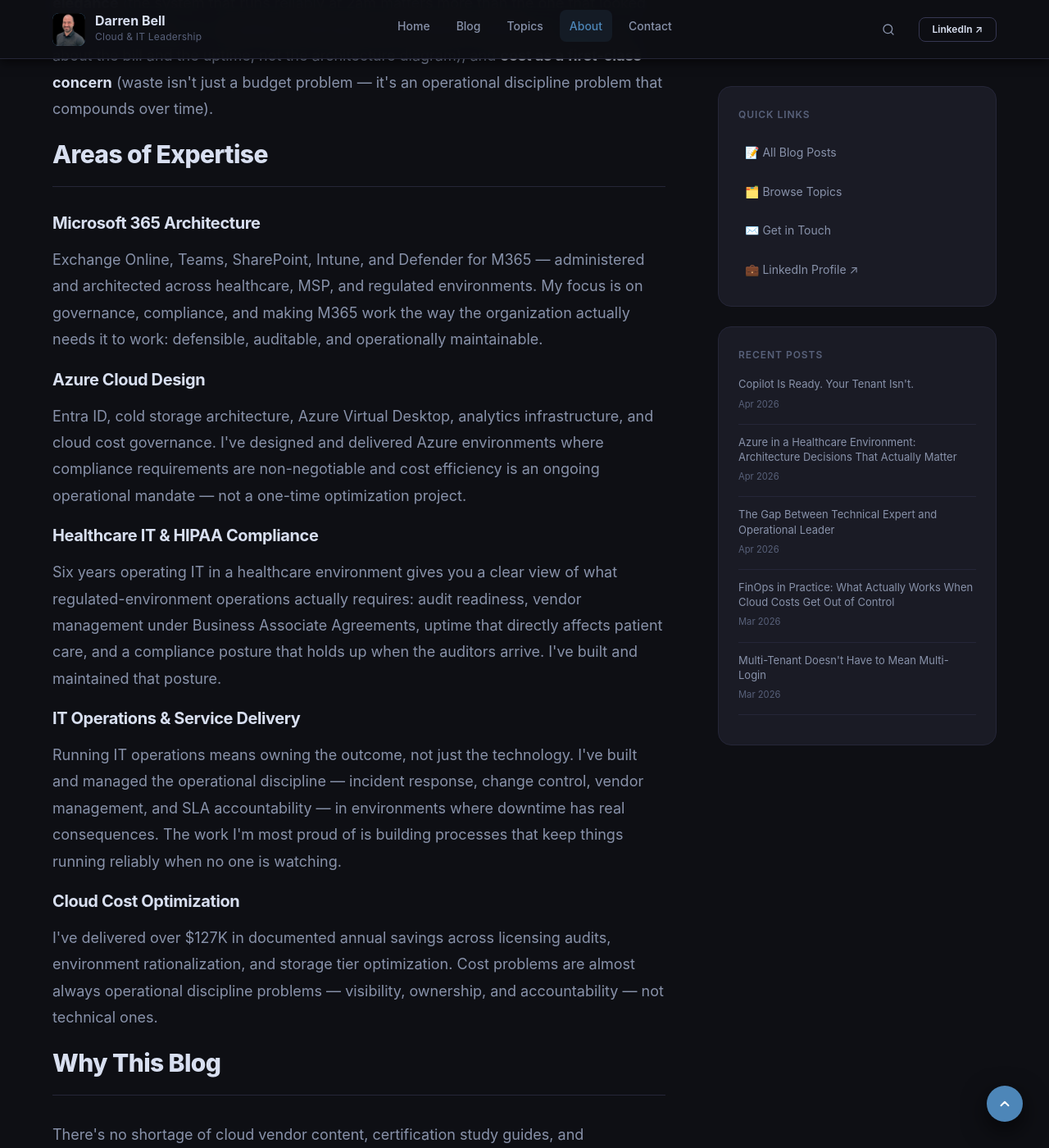
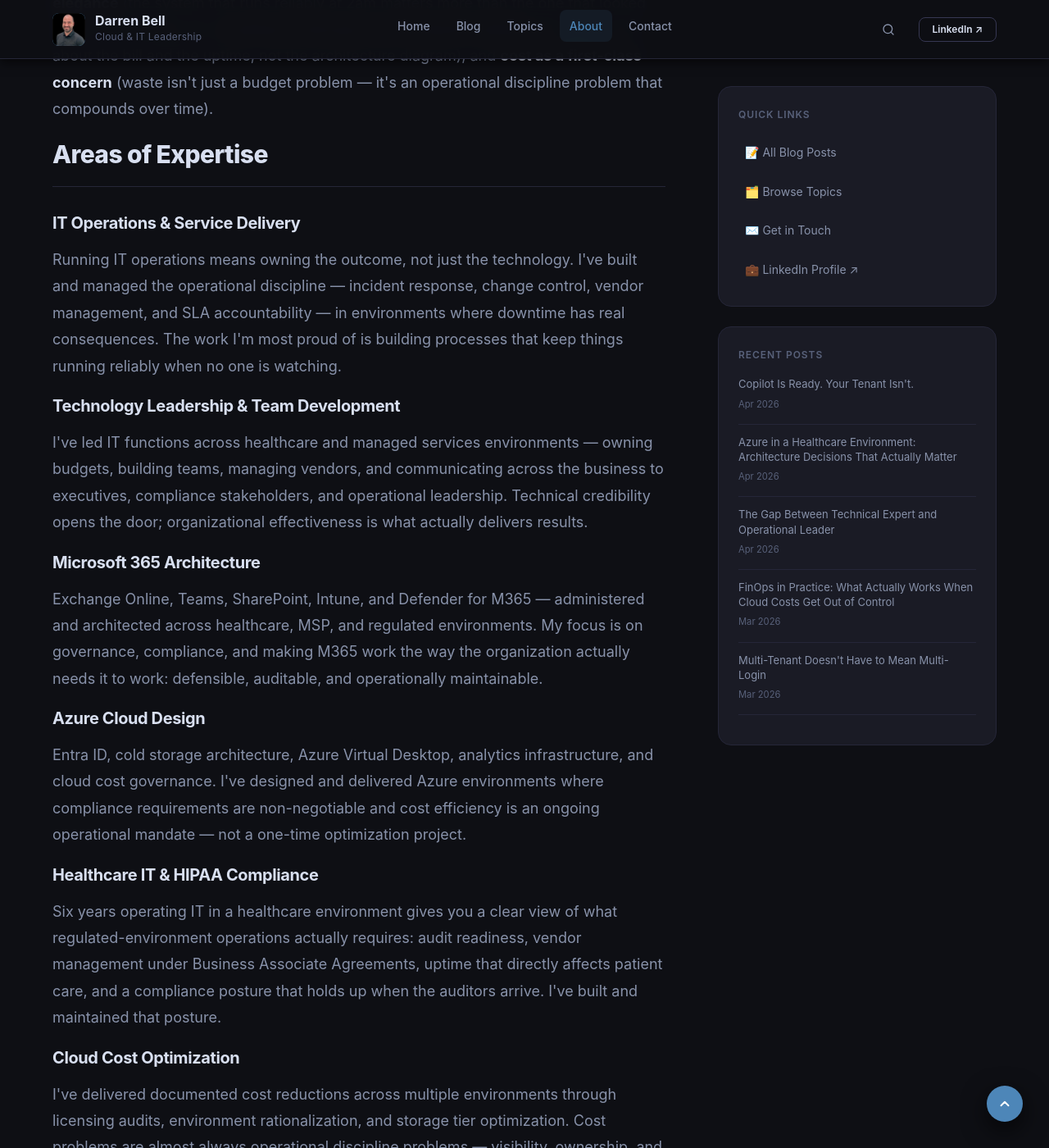
Before and after one commit to darrenbell09/DB_Blog, a Jekyll site: the page built from about.html, in a window 1280 px wide and 1400 px high, scrolled down 1318 px. Shown: the whole window at 82% size. Built offline with Jekyll 4.4.1, drawn with Linux system fonts in a browser that asks for light colours; some of the changed text lies outside the part shown.

Commit message:
Reposition as Senior IT Operations Leader across site

```diff
--- a/_config.yml
+++ b/_config.yml
@@ -4,7 +4,7 @@
 
 # Core Identity
 title: Darren Bell
-tagline: Senior Cloud Architect · Microsoft 365 & Azure · Healthcare IT Leadership
+tagline: Senior IT Operations Leader · Microsoft 365 & Azure · Healthcare IT
 description: >-
   Practical insights on cloud architecture, Microsoft 365, IT leadership,
   and building secure, cost-efficient technology operations in regulated environments—
@@ -13,7 +13,7 @@ description: >-
 # Author
 author:
   name: Darren Bell
-  title: Senior Cloud Architect & IT Leader
+  title: Senior IT Operations Leader
   bio: >-
     Senior Cloud Architect with 10+ years leading technology operations across
     healthcare, managed services, and regulated industries. Specializing in Microsoft
--- a/_includes/footer.html
+++ b/_includes/footer.html
@@ -10,7 +10,7 @@
           </div>
           <div class="nav-brand__text">
             <span class="nav-brand__name">{{ site.author.name }}</span>
-            <span class="nav-brand__role">Senior Cloud Architect</span>
+            <span class="nav-brand__role">Senior IT Operations Leader</span>
           </div>
         </a>
         <p>{{ site.description }}</p>
--- a/about.html
+++ b/about.html
@@ -10,7 +10,7 @@ permalink: /about/
   <div class="container">
     <div class="about-hero__inner">
       <div>
-        <p class="about-hero__role">Senior Cloud Architect · Microsoft 365 &amp; Azure · Healthcare IT</p>
+        <p class="about-hero__role">Senior IT Operations Leader · Microsoft 365 &amp; Azure · Healthcare IT</p>
         <h1>Building operations that are<br>resilient, compliant, and cost-efficient</h1>
         <p>
           I'm a Senior Cloud Architect with 10+ years designing and operating enterprise IT infrastructure
@@ -33,7 +33,7 @@ permalink: /about/
           <img src="{{ site.author.avatar | prepend: site.baseurl }}" alt="{{ site.author.name }}" onerror="this.style.display='none';this.parentElement.textContent='DB'">
         </div>
         <div class="about-hero__name">{{ site.author.name }}</div>
-        <div class="about-hero__title-card">Senior Cloud Architect &amp; IT Leader</div>
+        <div class="about-hero__title-card">Senior IT Operations Leader</div>
         <div class="about-hero__links">
           {% if site.author.linkedin %}
           <a href="{{ site.author.linkedin }}" target="_blank" rel="noopener">
@@ -80,6 +80,24 @@ permalink: /about/
 
         <h2>Areas of Expertise</h2>
 
+        <h3>IT Operations &amp; Service Delivery</h3>
+        <p>
+          Running IT operations means owning the outcome, not just the technology.
+          I've built and managed the operational discipline — incident response, change
+          control, vendor management, and SLA accountability — in environments where
+          downtime has real consequences. The work I'm most proud of is building processes
+          that keep things running reliably when no one is watching.
+        </p>
+
+        <h3>Technology Leadership &amp; Team Development</h3>
+        <p>
+          I've led IT functions across healthcare and managed services environments —
+          owning budgets, building teams, managing vendors, and communicating across
+          the business to executives, compliance stakeholders, and operational leadership.
+          Technical credibility opens the door; organizational effectiveness is what
+          actually delivers results.
+        </p>
+
         <h3>Microsoft 365 Architecture</h3>
         <p>
           Exchange Online, Teams, SharePoint, Intune, and Defender for M365 — administered
@@ -105,21 +123,12 @@ permalink: /about/
           that posture.
         </p>
 
-        <h3>IT Operations &amp; Service Delivery</h3>
-        <p>
-          Running IT operations means owning the outcome, not just the technology.
-          I've built and managed the operational discipline — incident response, change
-          control, vendor management, and SLA accountability — in environments where
-          downtime has real consequences. The work I'm most proud of is building processes
-          that keep things running reliably when no one is watching.
-        </p>
-
         <h3>Cloud Cost Optimization</h3>
         <p>
-          I've delivered over $127K in documented annual savings across licensing audits,
-          environment rationalization, and storage tier optimization. Cost problems are
-          almost always operational discipline problems — visibility, ownership, and
-          accountability — not technical ones.
+          I've delivered documented cost reductions across multiple environments through
+          licensing audits, environment rationalization, and storage tier optimization.
+          Cost problems are almost always operational discipline problems — visibility,
+          ownership, and accountability — not technical ones.
         </p>
 
         <h2>Why This Blog</h2>
--- a/index.html
+++ b/index.html
@@ -11,7 +11,7 @@ description: "Practical insights on Microsoft 365, Azure, healthcare IT complian
 
       <div class="hero__eyebrow">
         <span class="dot"></span>
-        Senior Cloud Architect · Microsoft 365 &amp; Azure · IT Operations
+        Senior IT Operations Leader · Microsoft 365 &amp; Azure · Cloud Architecture
       </div>
 
       <h1 class="hero__title">
```
